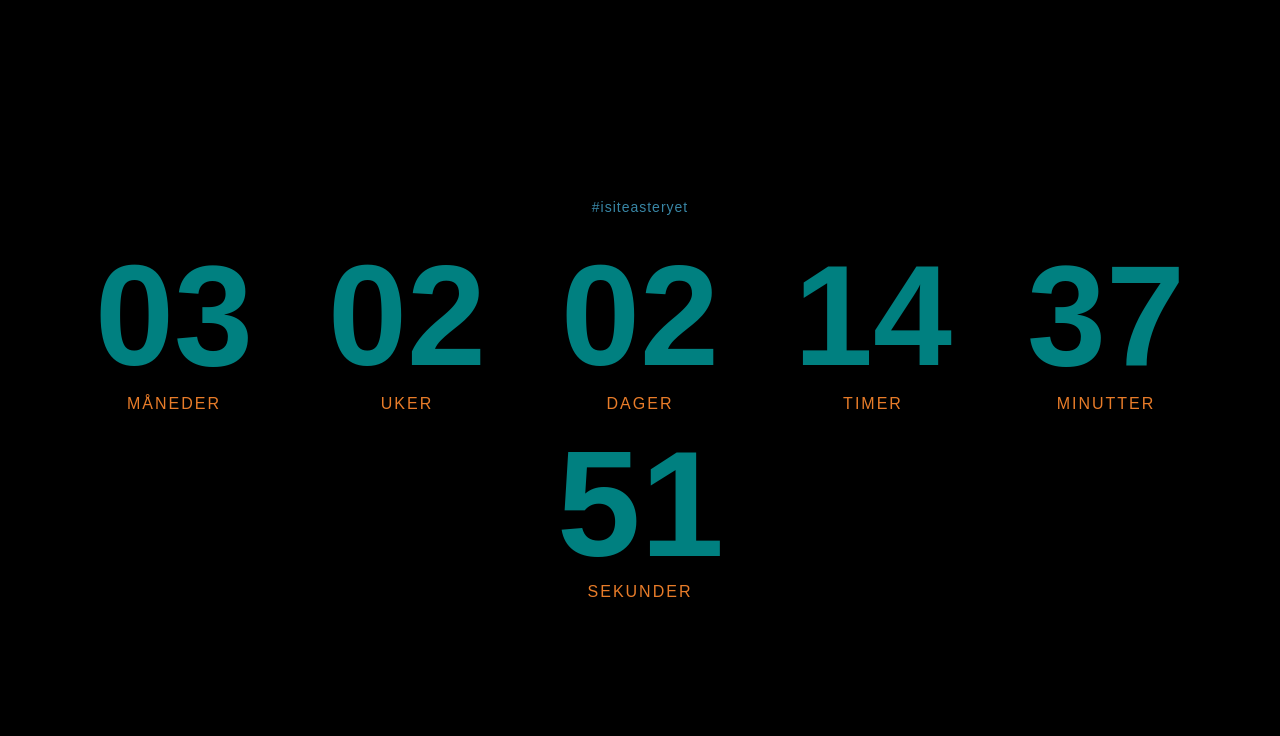
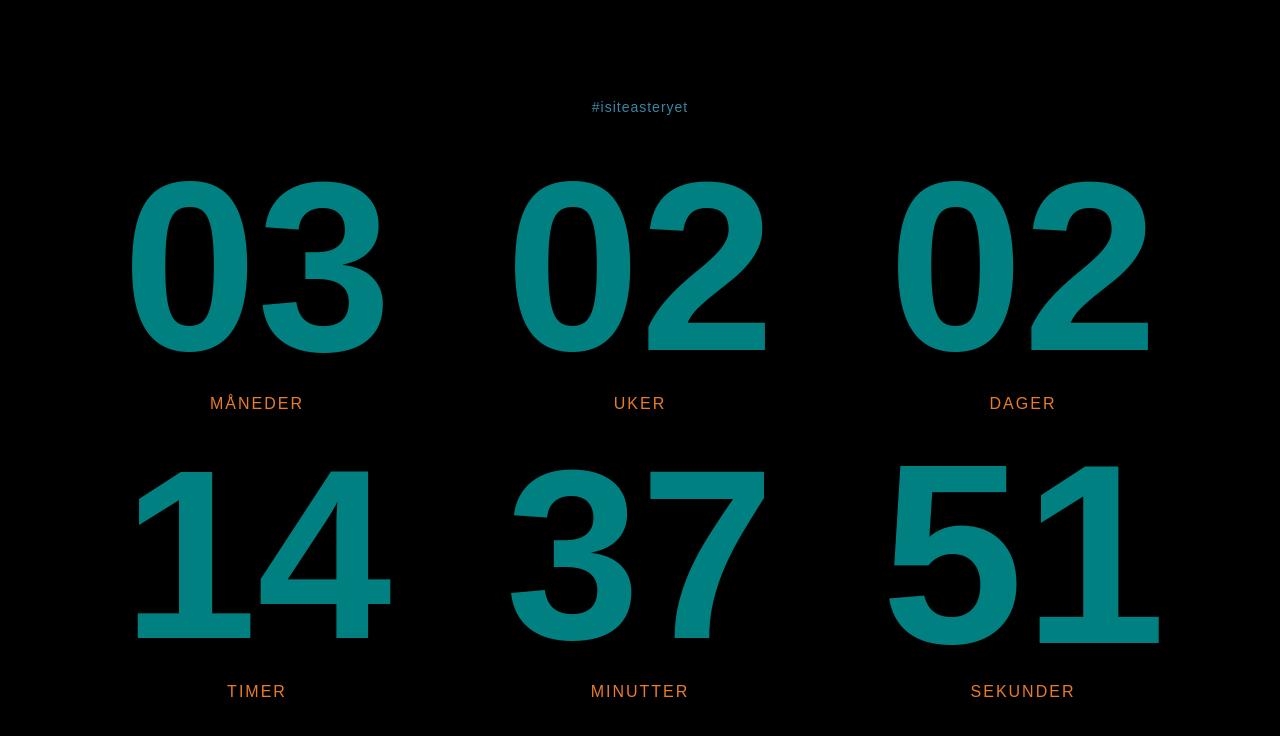
Before and after one commit to Kanrog/isiteasteryet, a plain HTML site: page index.html in a window 1280 px wide. Drawn offline with Linux system fonts and the light colour scheme.

Commit message:
Update style.css

```diff
--- a/style.css
+++ b/style.css
@@ -8,7 +8,7 @@
 
     /* Text Sizes */
     --hashtag-font-size: 14px;
-    --countdown-font-size: 142px;
+    --countdown-font-size: 242px;
     --label-font-size: 16px;
 
     /* Spacing */
```
